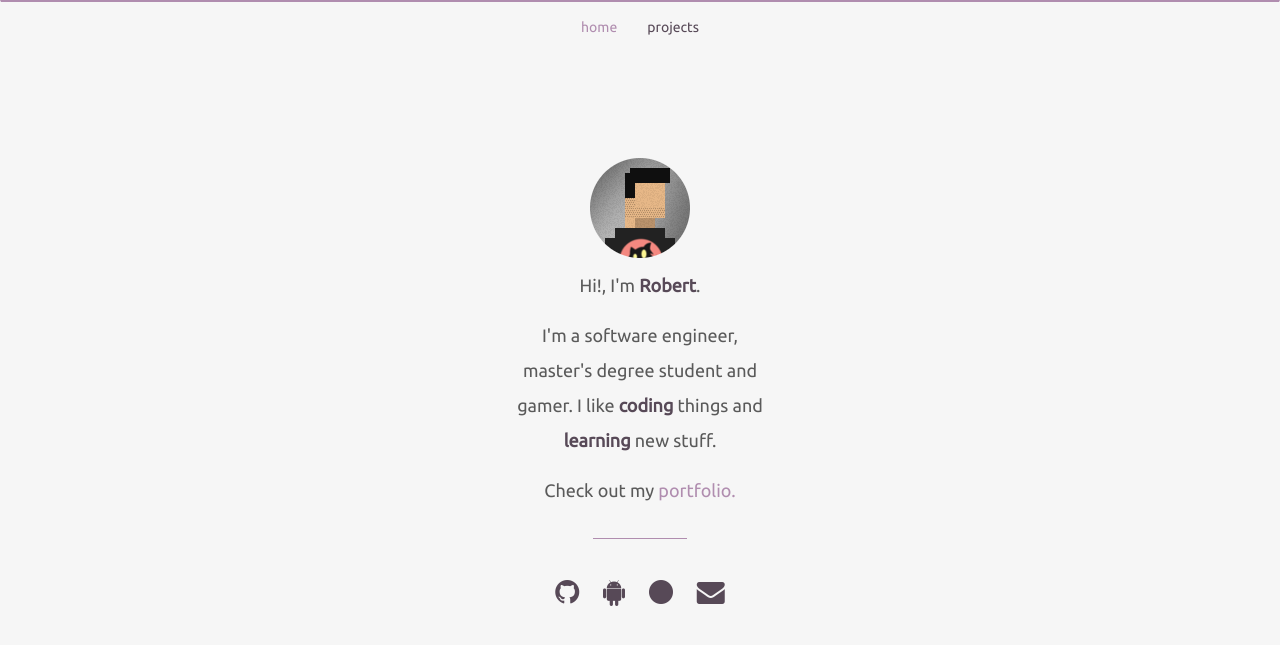
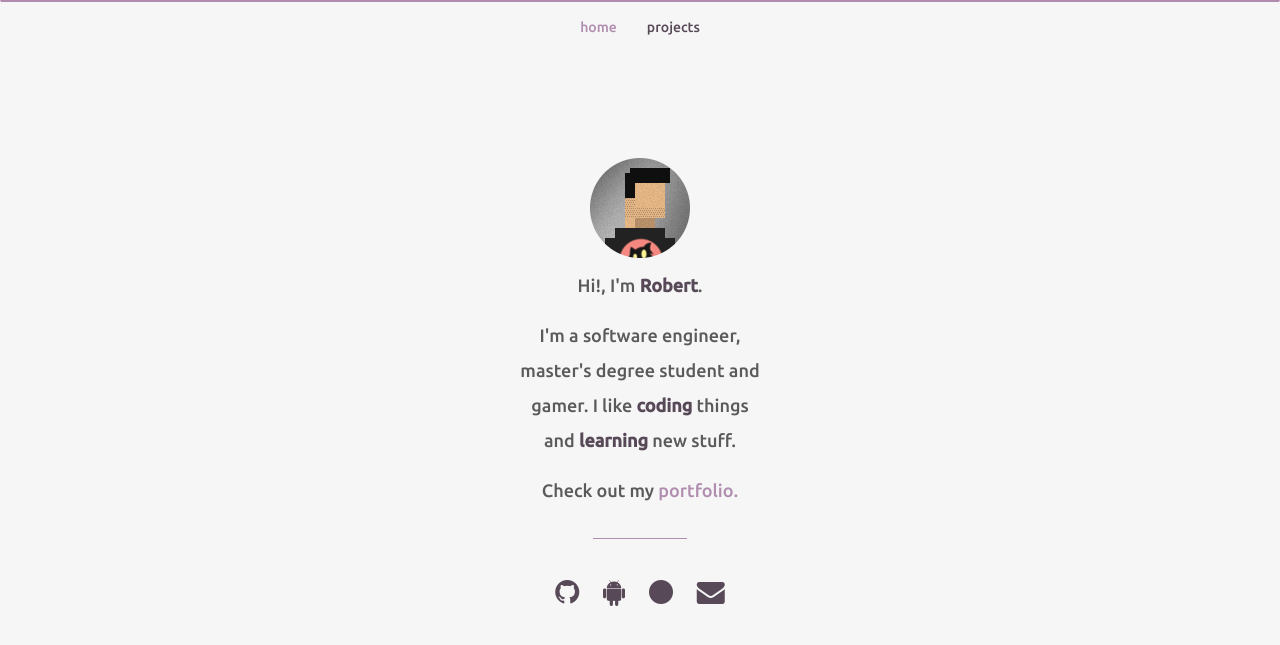
Before and after one commit to krovs/portfolio, a Jekyll site: the page built from index.html, in a window 1280 px wide. Shown: the top 645 px of the page. Built offline with Jekyll 4.4.1, drawn with Linux system fonts in a browser that asks for light colours; nearby versions of some CDN libraries.

Commit message:
Font weight

```diff
--- a/_includes/head.html
+++ b/_includes/head.html
@@ -7,7 +7,7 @@
 
   <title>{% if page.title %}{{ page.title | escape }}{% else %}{{ site.title | escape }}{% endif %}</title>
   <meta name="description" content="{% if page.excerpt %}{{ page.excerpt | strip_html | strip_newlines | truncate: 160 }}{% else %}{{ site.description }}{% endif %}">
-  <link href='https://fonts.googleapis.com/css?family=Ubuntu' rel='stylesheet' type='text/css'>
+  <link href='https://fonts.googleapis.com/css?family=Ubuntu:500' rel='stylesheet' type='text/css'>
   <link href='/css/font-awesome.min.css' rel='stylesheet' type='text/css'>
   <link href="/css/bootstrap.min.css" rel="stylesheet">
 
```
